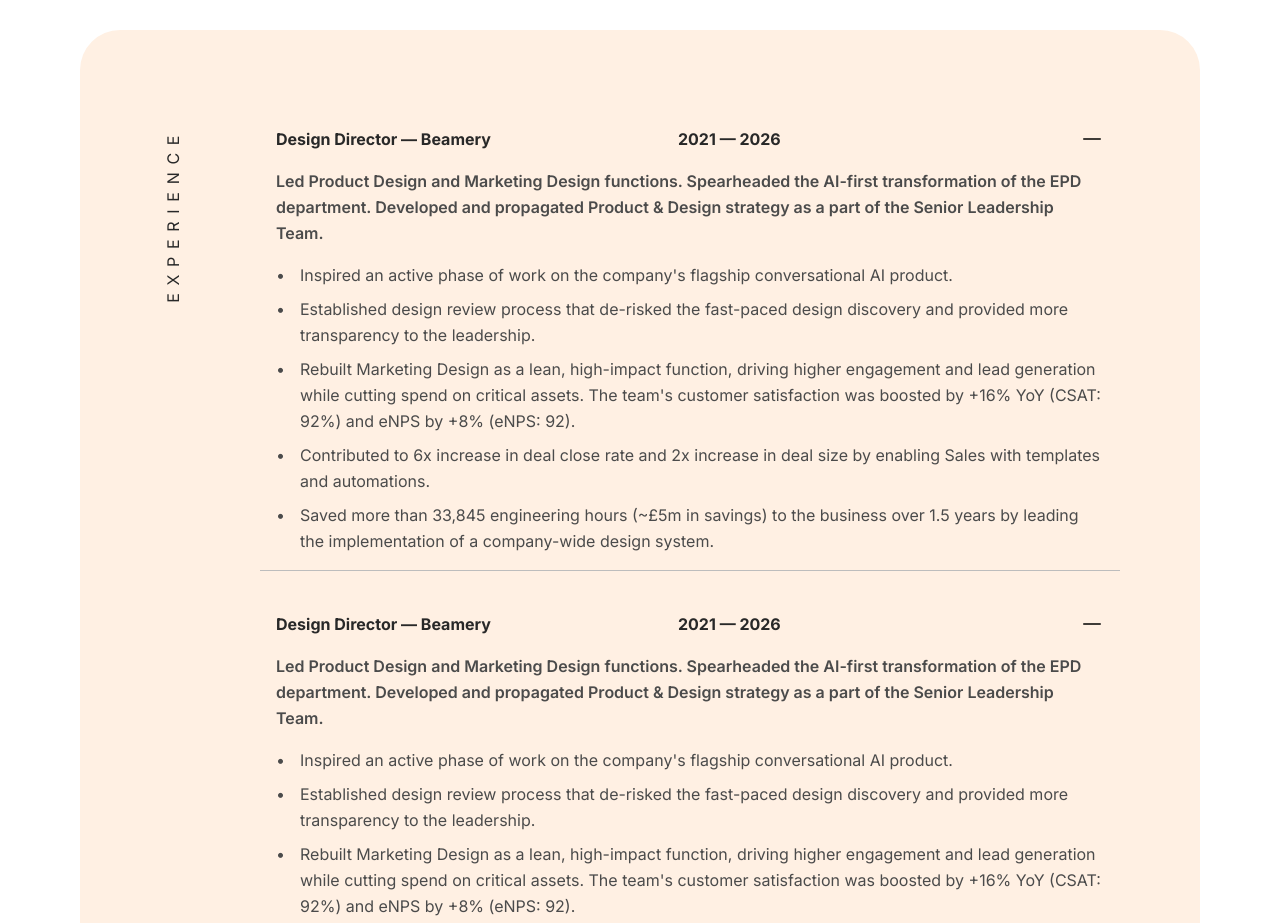
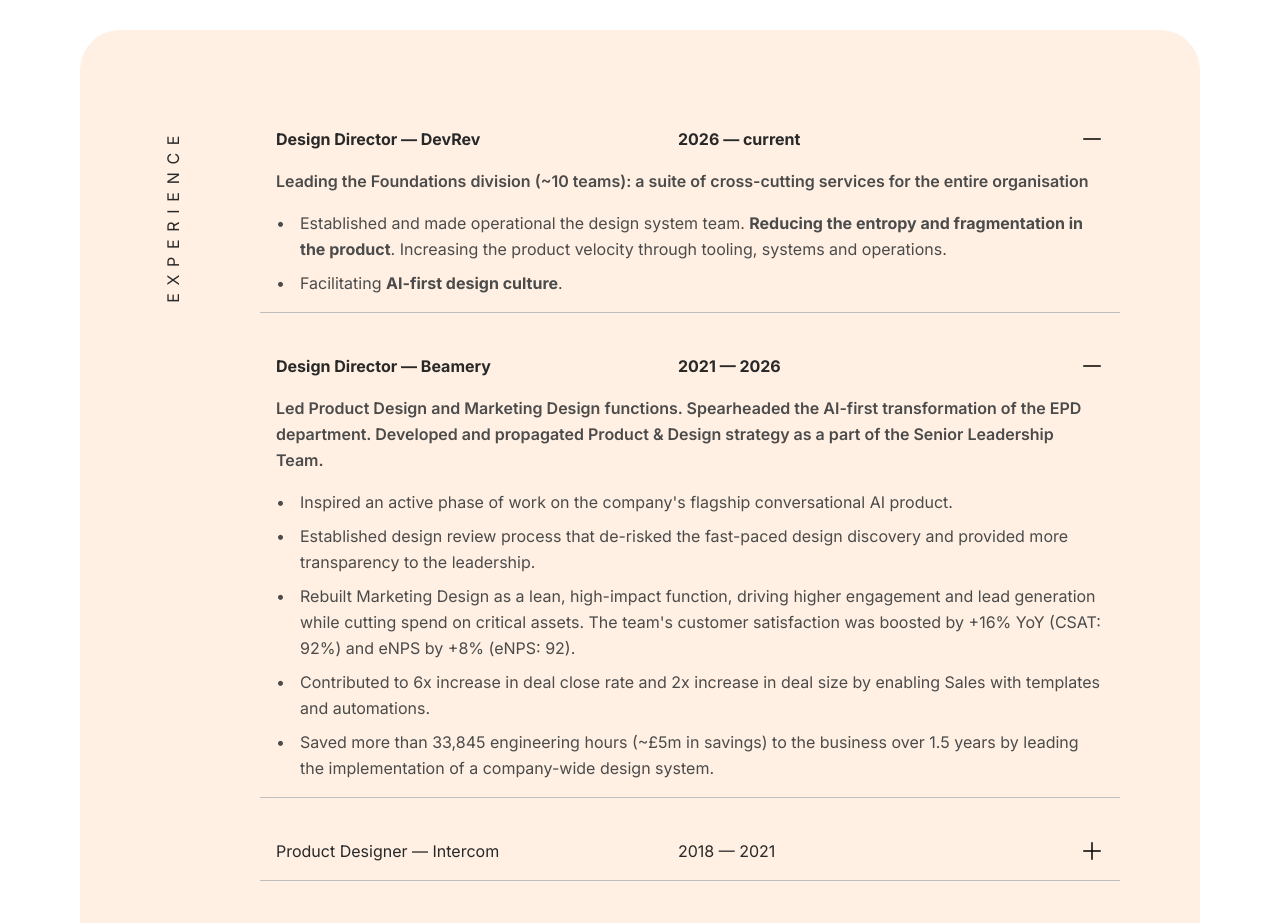
Before and after one commit to ASundiev/portfolio, a Next.js app: page / in a window 1280 px wide. Shown: the part 3720-4643 px from the top of the page. Built offline with nearby package versions, Linux system fonts and the light colour scheme.

Commit message:
Update experience entry and support JSX in achievements

```diff
--- a/src/app/page.tsx
+++ b/src/app/page.tsx
@@ -178,16 +178,13 @@ export default function Home() {
             <div className={styles.experience__list}>
               <ExperienceItem
                 title="Design Director"
-                company="Beamery"
-                period="2021 — 2026"
+                company="DevRev"
+                period="2026 — current"
                 defaultOpen={true}
-                description="Led Product Design and Marketing Design functions. Spearheaded the AI-first transformation of the EPD department. Developed and propagated Product & Design strategy as a part of the Senior Leadership Team."
+                description="Leading the Foundations division (~10 teams): a suite of cross-cutting services for the entire organisation"
                 achievements={[
-                  "Inspired an active phase of work on the company's flagship conversational AI product.",
-                  "Established design review process that de-risked the fast-paced design discovery and provided more transparency to the leadership.",
-                  "Rebuilt Marketing Design as a lean, high-impact function, driving higher engagement and lead generation while cutting spend on critical assets. The team's customer satisfaction was boosted by +16% YoY (CSAT: 92%) and eNPS by +8% (eNPS: 92).",
-                  "Contributed to 6x increase in deal close rate and 2x increase in deal size by enabling Sales with templates and automations.",
-                  "Saved more than 33,845 engineering hours (~£5m in savings) to the business over 1.5 years by leading the implementation of a company-wide design system.",
+                  <>Established and made operational the design system team. <strong>Reducing the entropy and fragmentation in the product</strong>. Increasing the product velocity through tooling, systems and operations.</>,
+                  <>Facilitating <strong>AI-first design culture</strong>.</>,
                 ]}
 
               />
--- a/src/components/cards/ExperienceItem/ExperienceItem.tsx
+++ b/src/components/cards/ExperienceItem/ExperienceItem.tsx
@@ -9,7 +9,7 @@ export interface ExperienceItemProps {
   company: string;
   period: string;
   description?: string;
-  achievements?: string[];
+  achievements?: React.ReactNode[];
   className?: string;
   defaultOpen?: boolean;
   hideIcon?: boolean;
```
